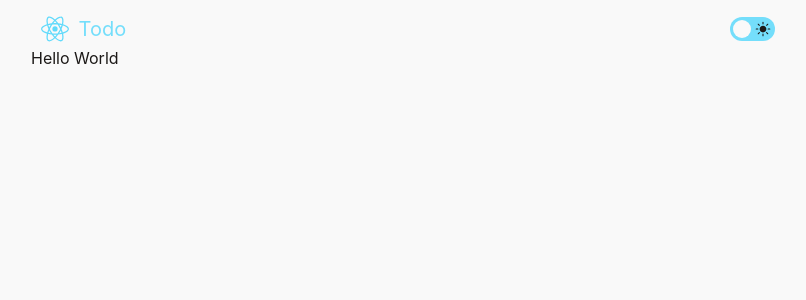
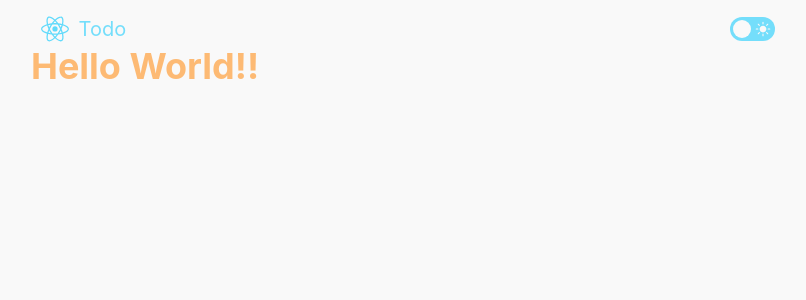
Before and after one commit to prince0010/todo-list, a React (Create React App) app: page / in a window 1280 px wide. Shown: the top 300 px of the page, without its empty margins (237-1043 px from the left). Built offline with nearby package versions, Linux system fonts and the light colour scheme.

Commit message:
Adding TaskList function after the Dark and Light theme mode

```diff
--- a/src/components/App-container.tsx
+++ b/src/components/App-container.tsx
@@ -4,6 +4,7 @@ import { BaseText } from "./base-text"
 import { ThemeToggle } from "../stores/theme-toggle"
 import { useStore } from "../stores"
 import { useEffect } from "react"
+import { TaskList } from "./task-list"
 
 
 export const AppContainer = observer(() => {
@@ -22,7 +23,7 @@ export const AppContainer = observer(() => {
                                 </div>
                                 <ThemeToggle></ThemeToggle>
                         </div>
-                                <BaseText> Hello World </BaseText>
+                                <TaskList></TaskList>
                 </div>
         )
 })
--- /dev/null
+++ b/src/components/task-list.tsx
@@ -0,0 +1,9 @@
+export const TaskList = () => {
+    return(
+    <div className="text-4xl font-bold text-orange-300">
+        Hello World!!
+    </div>
+
+    )
+
+}
--- a/src/stores/theme-toggle.tsx
+++ b/src/stores/theme-toggle.tsx
@@ -2,6 +2,8 @@ import { observer } from 'mobx-react'
 import {IoIosSunny, IoIosMoon} from 'react-icons/io'
 import { useStore } from '../stores'
 
+// AFTER_LIGHT_CLASS IS THE MAIN BALL IN THIS BUTTON PART WHERE IT WILL MOVE TO RIGHT FOR THE AFTER_DARK_CLASS -24px and if
+//  clicked again it will go back to the AFTER_LIGHT_CLASS 3px (3px to 24px is the range or distance of left to right movement slide) and so on
 const AFTER_LIGHT_CLASS ='after:left-[3px]'
 const AFTER_DARK_CLASS = 'after:left-[24px]'
 
@@ -17,11 +19,10 @@ export const ThemeToggle = observer (() => {
         gap-[3px]
         text-[18px]
         bg-primary
-        text-dark
-        rounded-full
+        text-light
         p-[3px]
         relative
-        after:content-['']
+        rounded-full
         after:absolute
         after:bg-light
         after:h-[18px]
```
